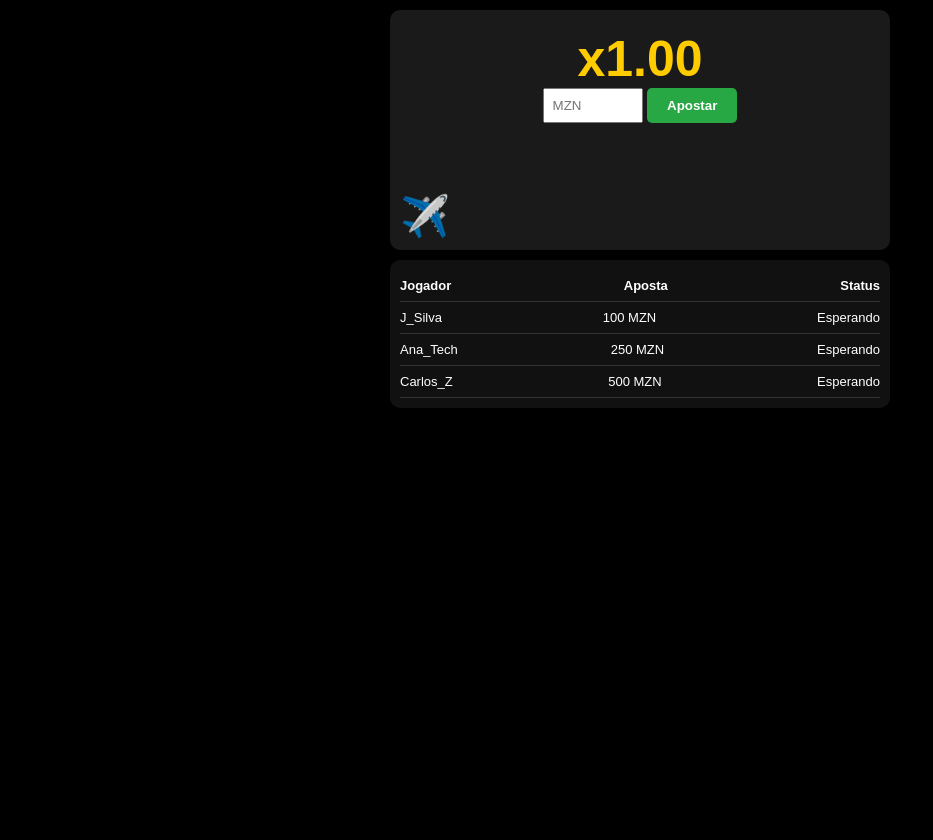
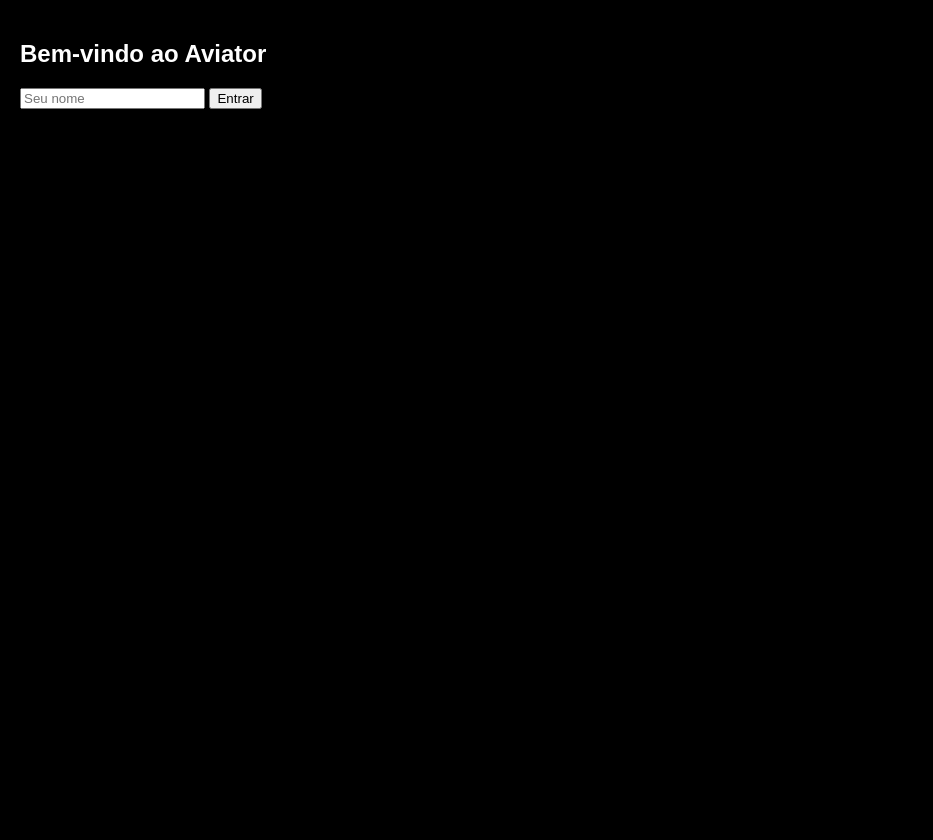
Before and after one commit to rquinoricardo-dotcom/jogo-aviao, a Flask app: page / in a window 1280 px wide. Shown: the whole page, without its empty margins (0-933 px from the left). Before the commit the page ends 408 px from the top, so only its background shows below. Run offline with Flask 3, Linux system fonts and the light colour scheme.

Commit message:
Update index.html

```diff
--- a/templates/index.html
+++ b/templates/index.html
@@ -3,104 +3,71 @@
 <head>
     <meta charset="UTF-8">
     <meta name="viewport" content="width=device-width, initial-scale=1.0">
-    <title>Aviator Profissional</title>
+    <title>Aviator Simulação</title>
     <style>
-        body { background: #000; color: #fff; font-family: Arial, sans-serif; margin: 0; padding: 10px; }
-        .main-container { max-width: 500px; margin: auto; }
-        .game-panel { background: #1a1a1a; padding: 20px; border-radius: 10px; text-align: center; position: relative; height: 200px; overflow: hidden; }
-        #aviao { font-size: 40px; position: absolute; bottom: 10px; left: 10px; transition: all 0.1s linear; }
-        #multiplicador { font-size: 50px; font-weight: bold; color: #ffcc00; }
-        .players-panel { background: #111; padding: 10px; border-radius: 10px; margin-top: 10px; }
-        .player-row { display: flex; justify-content: space-between; border-bottom: 1px solid #333; padding: 8px 0; font-size: 13px; }
+        body { background: #000; color: #fff; font-family: Arial; margin: 0; padding: 10px; }
+        .header { display: flex; justify-content: space-between; background: #222; padding: 10px; border-radius: 5px; }
+        .game-panel { background: #1a1a1a; padding: 20px; text-align: center; height: 200px; position: relative; margin-top: 10px; }
+        #login-screen { position: absolute; top: 0; left: 0; width: 100%; height: 100%; background: #000; z-index: 10; padding: 20px; }
         .hidden { display: none; }
-        button { padding: 10px 20px; cursor: pointer; font-weight: bold; border-radius: 5px; border: none; }
     </style>
 </head>
 <body>
 
-<div class="main-container">
-    <div class="game-panel">
-        <div id="aviao">✈️</div>
-        <div id="multiplicador">x1.00</div>
-        <input type="number" id="valor-aposta" placeholder="MZN" style="width: 80px; padding: 8px;">
-        <button id="btn-apostar" style="background: #28a745; color: white;">Apostar</button>
-        <button id="btn-sacar" class="hidden" style="background: #ff4444; color: white;">SAIR</button>
-    </div>
+<!-- Tela de Login -->
+<div id="login-screen">
+    <h2>Bem-vindo ao Aviator</h2>
+    <input type="text" id="nome-usuario" placeholder="Seu nome">
+    <button onclick="fazerLogin()">Entrar</button>
+</div>
 
-    <div class="players-panel">
-        <div class="player-row" style="font-weight: bold;"><span>Jogador</span><span>Aposta</span><span>Status</span></div>
-        <div id="lista-jogadores"></div>
-    </div>
+<!-- Jogo -->
+<div class="header">
+    <span id="display-nome">Jogador: ---</span>
+    <span id="display-saldo">Saldo: 1000.00 MZN</span>
+</div>
+
+<div class="game-panel">
+    <div id="multiplicador">x1.00</div>
+    <input type="number" id="valor-aposta" placeholder="MZN">
+    <button id="btn-apostar">Apostar</button>
+    <button id="btn-sacar" class="hidden">SAIR</button>
 </div>
 
 <script>
-    let multiplicador = 1.00;
-    let jogando = false;
-    let apostaUsuario = 0;
-    let intervalo;
-    const listaJogadores = [
-        { nome: "J_Silva", aposta: 100 },
-        { nome: "Ana_Tech", aposta: 250 },
-        { nome: "Carlos_Z", aposta: 500 }
-    ];
+    let saldo = parseFloat(localStorage.getItem('saldo')) || 1000.00;
+    let nome = localStorage.getItem('usuario') || "";
 
-    const aviao = document.getElementById('aviao');
-    const multDisplay = document.getElementById('multiplicador');
-    const btnApostar = document.getElementById('btn-apostar');
-    const btnSacar = document.getElementById('btn-sacar');
-
-    function renderizarJogadores() {
-        document.getElementById('lista-jogadores').innerHTML = listaJogadores.map(j => `
-            <div class="player-row">
-                <span>${j.nome}</span><span>${j.aposta} MZN</span>
-                <span id="status-${j.nome}">Esperando</span>
-            </div>
-        `).join('');
+    function fazerLogin() {
+        nome = document.getElementById('nome-usuario').value;
+        if(nome) {
+            localStorage.setItem('usuario', nome);
+            localStorage.setItem('saldo', saldo);
+            document.getElementById('login-screen').classList.add('hidden');
+            document.getElementById('display-nome').innerText = "Jogador: " + nome;
+            document.getElementById('display-saldo').innerText = "Saldo: " + saldo.toFixed(2) + " MZN";
+        }
     }
 
-    btnApostar.addEventListener('click', () => {
-        apostaUsuario = parseFloat(document.getElementById('valor-aposta').value);
-        if(!apostaUsuario) return alert("Digite um valor!");
-
-        jogando = true;
-        multiplicador = 1.00;
-        btnApostar.classList.add('hidden');
-        btnSacar.classList.remove('hidden');
-
-        intervalo = setInterval(() => {
-            multiplicador += 0.05;
-            multDisplay.innerText = 'x' + multiplicador.toFixed(2);
-            // Animação do avião subindo
-            aviao.style.left = (multiplicador * 20) + "px";
-            aviao.style.bottom = (multiplicador * 10) + "px";
-
-            listaJogadores.forEach(j => {
-                let el = document.getElementById('status-' + j.nome);
-                if (el.innerText === "Esperando" && Math.random() > 0.95) {
-                    let ganho = (j.aposta * multiplicador).toFixed(2);
-                    el.innerText = "Ganhou " + ganho + " MZN";
-                    el.style.color = "#28a745";
-                }
-            });
-
-            if (multiplicador > (Math.random() * 8 + 1.5)) finalizar(false);
-        }, 100);
-    });
-
-    btnSacar.addEventListener('click', () => finalizar(true));
-
-    function finalizar(ganhou) {
-        clearInterval(intervalo);
-        jogando = false;
-        btnApostar.classList.remove('hidden');
-        btnSacar.classList.add('hidden');
-        aviao.style.left = "10px";
-        aviao.style.bottom = "10px";
-        if (ganhou) alert("Você sacou " + (apostaUsuario * multiplicador).toFixed(2) + " MZN!");
-        renderizarJogadores();
+    // Inicialização
+    if(nome) {
+        document.getElementById('login-screen').classList.add('hidden');
+        document.getElementById('display-nome').innerText = "Jogador: " + nome;
+        document.getElementById('display-saldo').innerText = "Saldo: " + saldo.toFixed(2) + " MZN";
     }
 
-    renderizarJogadores();
+    // Lógica básica de aposta para atualizar o saldo
+    document.getElementById('btn-apostar').addEventListener('click', () => {
+        let aposta = parseFloat(document.getElementById('valor-aposta').value);
+        if(aposta > saldo) return alert("Saldo insuficiente!");
+
+        saldo -= aposta;
+        localStorage.setItem('saldo', saldo);
+        document.getElementById('display-saldo').innerText = "Saldo: " + saldo.toFixed(2) + " MZN";
+
+        // Aqui você adiciona a lógica de multiplicar e devolver o saldo...
+        alert("Aposta registrada! Boa sorte.");
+    });
 </script>
 </body>
 </html>
```
